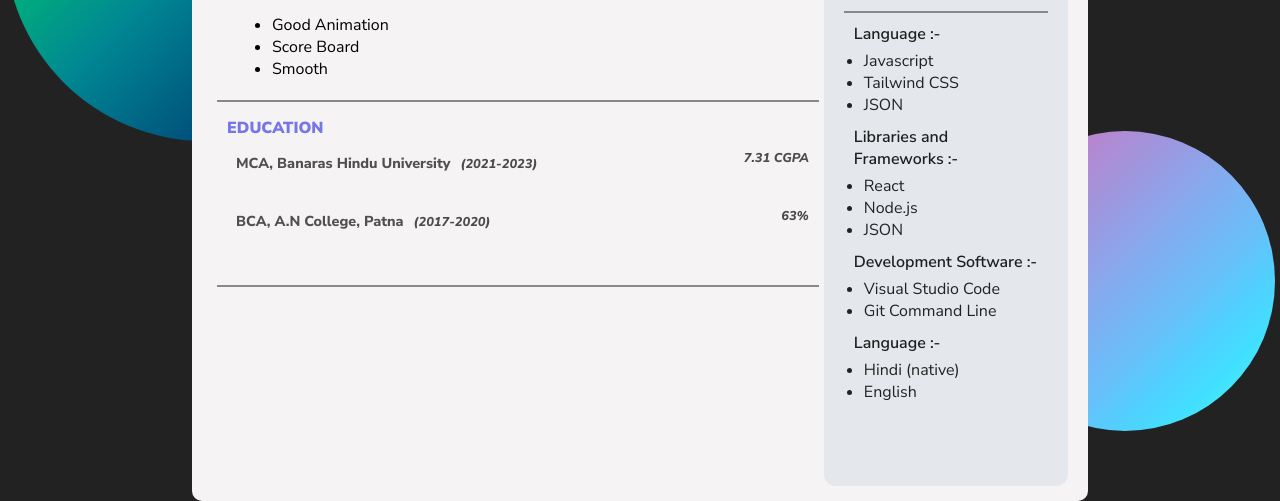
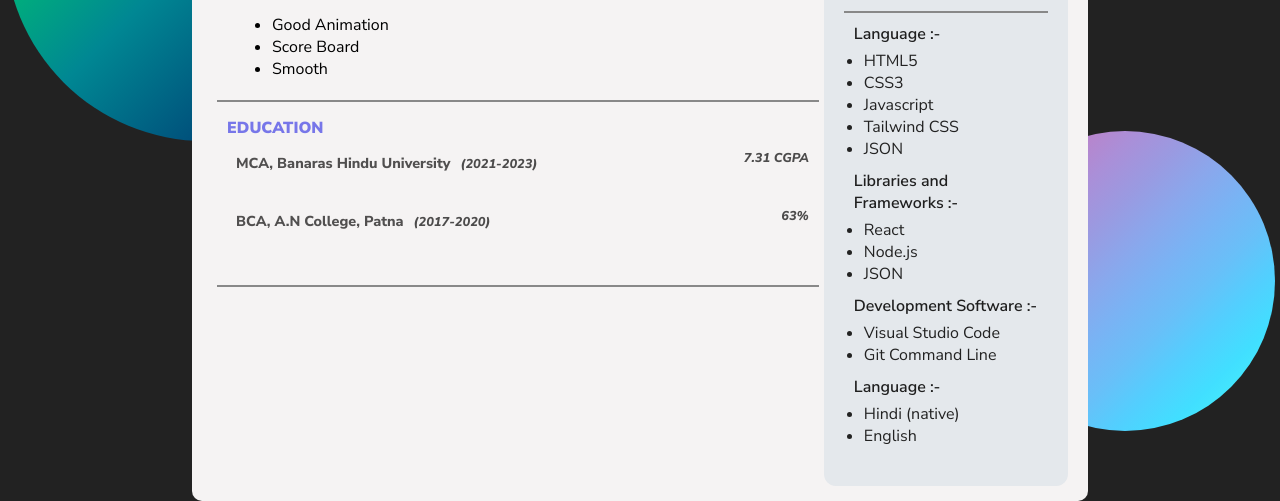
Before and after one commit to VishalChoudhary01/SimpleResume, a plain HTML site: page index.html in a window 1280 px wide. Shown: the part 299-800 px from the top of the page. Drawn offline with Linux system fonts and the light colour scheme; files whose address does not match are found by name.

Commit message:
skills added HTML CSS3

```diff
--- a/index.html
+++ b/index.html
@@ -101,6 +101,8 @@
           <section class="skills">
           <p>Language :-</p>
           <ul>
+            <li>HTML5</li>
+            <li>CSS3</li>
             <li>Javascript</li>
             <li>Tailwind CSS</li>
             <li>JSON</li>
```
